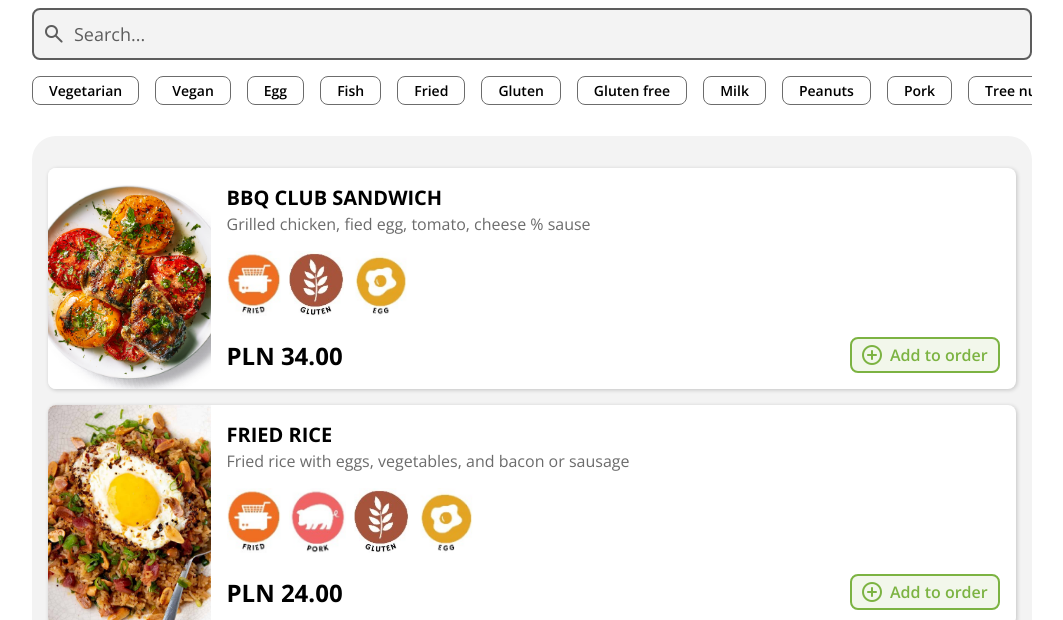
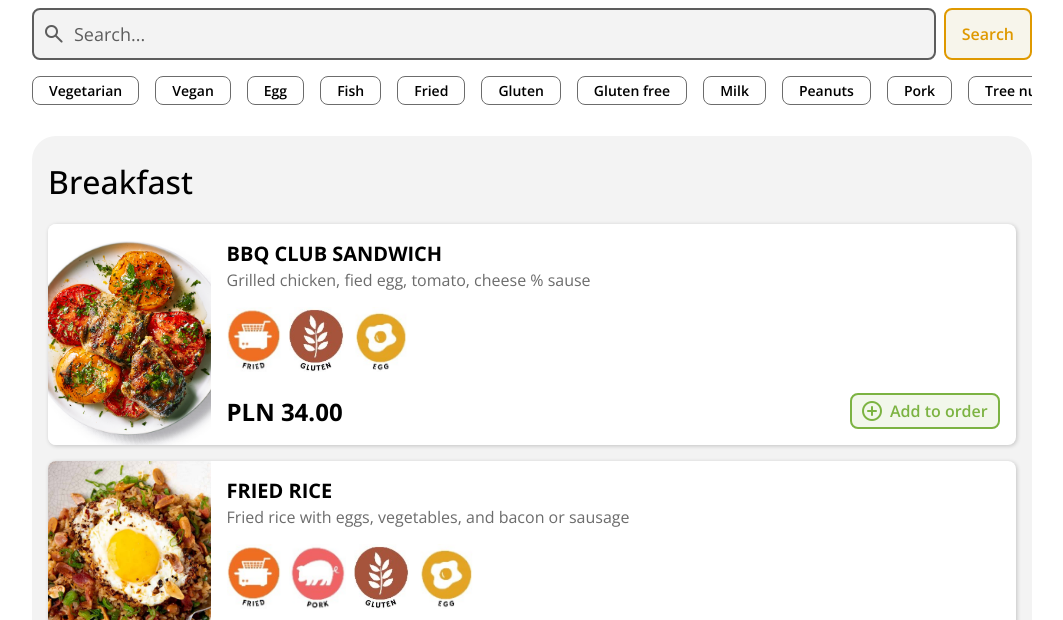
Before and after one commit to BronekHub/web-menu, a website with bundled scripts: page index.html in a window 1280 px wide. Shown: the top 620 px of the page, without its empty margins (108-1171 px from the left). Built offline with nearby package versions, Linux system fonts and the light colour scheme; files whose address does not match are found by name.

Commit message:
Add categories + code refactoring

```diff
--- a/index.html
+++ b/index.html
@@ -20,11 +20,16 @@
     <div id="app" style="max-width: 1000px; margin: auto;">
 
         <template id="search-input-template">
-            <div style="position: relative;">
-                <input id="search-input" class="search-input" type="text" placeholder="Search..." />
-                <span class="material-symbols-rounded">
-                    search
-                </span>
+            <div>
+                <form style="display: flex;">
+                    <div style="position: relative; width: 100%">
+                        <input id="search-input" class="search-input" type="text" placeholder="Search..." />
+                        <span class="material-symbols-rounded">
+                            search
+                        </span>
+                    </div>
+                    <button class="btn btn-search" type="submit" style="margin-left: 8px; height: auto; padding: 0 16px;">Search</button>
+                </form>
             </div>
         </template>
 
@@ -44,6 +49,10 @@
         <div id="menu-list-container">
 
         </div>
+
+        <template id="menu-item-header-template">
+            <h1 class="menu-item-header-name" style="font-weight: 500; font-size: 32px; margin-top: 24px;"></h2>
+        </template>
 
         <template id="menu-item-template">
             <div class="menu-list-item-container" style="max-height: 30s0px;">
--- a/src/components/menu-item.ts
+++ b/src/components/menu-item.ts
@@ -46,3 +46,20 @@ export class MenuItem extends Component<HTMLDivElement, HTMLDivElement> {
       });
     }
 }
+
+export class MenuItemHeader extends Component<HTMLDivElement, HTMLDivElement> {
+  private headerName: string;
+
+  constructor(hostId: string, headerName: string) {
+    super("menu-item-header-template", hostId, false, headerName);
+    this.headerName = headerName;
+
+    this.renderContent();
+  }
+
+  configure(): void {}
+
+  renderContent(): void {
+    this.element.textContent = this.headerName;
+  }
+}
--- a/src/components/search-input.ts
+++ b/src/components/search-input.ts
@@ -1,5 +1,4 @@
 import { Component } from "../models/component.js";
-
 
 export class SearchInput extends Component<HTMLDivElement, HTMLFormElement> {
     private searchInputElement: HTMLInputElement;
@@ -7,17 +6,16 @@ export class SearchInput extends Component<HTMLDivElement, HTMLFormElement> {
 
     constructor(onUpdateValueListener: (value: string) => void) {
       super("search-input-template", "app", true, "search-input-root");
-      this.searchInputElement = this.element.querySelector(
-        "#search-input"
-      )! as HTMLInputElement;
+
+      this.searchInputElement = this.element.querySelector("#search-input")! as HTMLInputElement;
       this.configure();
       this.onUpdateValueListener = onUpdateValueListener;
     }
 
     configure(): void {
-      this.searchInputElement.addEventListener("change", (event) => {
-        const input = event.target as HTMLInputElement;
-        const value = input.value;
+      this.element.addEventListener('submit', (event: Event) => {
+        event.preventDefault();
+        const value = this.searchInputElement.value;
         this.onUpdateValueListener(value);
       });
     }
@@ -26,5 +24,5 @@ export class SearchInput extends Component<HTMLDivElement, HTMLFormElement> {
 
     getCurrentValue(): string {
       return this.searchInputElement.value;
-      }
+    }
   }
--- a/src/data/menu-items.ts
+++ b/src/data/menu-items.ts
@@ -132,7 +132,7 @@ export const menuItems = [
     "Carrot & apple / Orange & Raspberry",
     9,
     [],
-    MenuItemCategory.BEVERAGE
+    MenuItemCategory.COCKTAILS
   ),
   new MenuItemModel(
     "cappucino",
@@ -140,7 +140,7 @@ export const menuItems = [
     "",
     11,
     ["milk", "tree_nuts"],
-    MenuItemCategory.BEVERAGE,
+    MenuItemCategory.COFFEES,
     "./assets/food_images/cappucino.png"
   ),
   new MenuItemModel(
@@ -149,7 +149,7 @@ export const menuItems = [
     "",
     9,
     ["milk", "tree_nuts"],
-    MenuItemCategory.BEVERAGE,
+    MenuItemCategory.COFFEES,
     "./assets/food_images/latte.png"
   ),
   new MenuItemModel(
@@ -158,7 +158,7 @@ export const menuItems = [
     "",
     10,
     ["milk", "tree_nuts"],
-    MenuItemCategory.BEVERAGE,
+    MenuItemCategory.COFFEES,
     "./assets/food_images/flat_white.png"
   ),
   new MenuItemModel(
@@ -167,7 +167,7 @@ export const menuItems = [
     "",
     12,
     ["milk", "tree_nuts"],
-    MenuItemCategory.BEVERAGE,
+    MenuItemCategory.COFFEES,
     "./assets/food_images/mocha.png"
   ),
   new MenuItemModel(
@@ -176,7 +176,7 @@ export const menuItems = [
     "Black tea / herbal tea",
     8,
     [],
-    MenuItemCategory.BEVERAGE,
+    MenuItemCategory.TEAS,
     "./assets/food_images/tea.png"
   ),
 ];
--- a/src/models/menu-item.ts
+++ b/src/models/menu-item.ts
@@ -1,7 +1,9 @@
 export enum MenuItemCategory {
-    BREAKFAST,
-    SWEET_BREAKFAST,
-    BEVERAGE,
+    BREAKFAST = "Breakfast",
+    SWEET_BREAKFAST = "Sweet breakfast",
+    COFFEES = "Coffees",
+    TEAS = "Teas",
+    COCKTAILS = "Cocktails",
 }
 
 export class MenuItemModel {
--- a/src/state/menu-list-state.ts
+++ b/src/state/menu-list-state.ts
@@ -1,4 +1,4 @@
-import { MenuItem } from "../components/menu-item.js";
+import { MenuItem, MenuItemHeader } from "../components/menu-item.js";
 import { MenuItemModel } from "../models/menu-item.js";
 
 export class MenuListState {
@@ -22,8 +22,13 @@ export class MenuListState {
     const container = document.getElementById("menu-list-container")!;
     container.innerHTML = "";
 
-    this.menuItems.forEach((item) => {
-      new MenuItem("menu-list-container", item);
+    const categories = Array.from(new Set(menuItems.map(item => item.foodCategory)));
+
+    categories.forEach(category => {
+      new MenuItemHeader("menu-list-container", category.toString());
+      this.menuItems.filter(item => item.foodCategory == category).forEach((item) => {
+        new MenuItem("menu-list-container", item);
+      });
     });
   }
 }
--- a/src/styles/app.css
+++ b/src/styles/app.css
@@ -117,9 +117,11 @@ button {
 #menu-list-container {
     margin-top: 16px;
     background-color: #F3F3F3;
-    padding: 16px;
+    padding: 0 16px 16px 16px;
     border-radius: 24px;
     height: 100%;
+    display: inline-block;
+    width: 100%;
 }
 
 .menu-list-item-container .menu-item-image {
@@ -178,6 +180,20 @@ button {
     align-items: center;
 }
 
+.btn.btn-search {
+    color: #df9900;
+    border: solid 2px #df9900;
+    background-color: rgba(179, 156, 66, 0.1);
+    transition-duration: 0.3s;
+    margin-left: 8px;
+    height: auto;
+    padding: 0 16px;
+}
+
+.btn.btn-search:hover {
+    background-color: rgba(150, 109, 38, 0.2);
+}
+
 .btn.btn-primary {
     color: #7CB342;
     border: solid 2px #7CB342;
--- a/src/util/filter.ts
+++ b/src/util/filter.ts
@@ -3,15 +3,19 @@ import { FilterModel } from "../models/filter.js";
 import { MenuItemModel } from "../models/menu-item.js";
 
 export function filterMenuListData(searchValue: string, filterItems: FilterModel[]): MenuItemModel[] {
+    let result: MenuItemModel[] = [];
+    const lowerCasedSearchValue = searchValue.toLowerCase().trim();
     const selectedFilterCodes = filterItems.filter((item) => { return item.isSelected; }).map((item) => item.code);
 
     const filteredMenuList = menuItems.filter((menuItem) => {
       return selectedFilterCodes.length == 0 || selectedFilterCodes.every(filterCode => menuItem.allergenCodes.includes(filterCode));
     });
 
-    const newList = filteredMenuList.filter((item) => {
-      return searchValue === '' || (item.name.toLowerCase().includes(searchValue.toLowerCase()) || item.description.toLowerCase().includes(searchValue.toLowerCase()));
+    result = filteredMenuList.filter((item) => {
+      return lowerCasedSearchValue === '' || (item.name.toLowerCase().includes(lowerCasedSearchValue)
+      || item.description.toLowerCase().includes(lowerCasedSearchValue)
+      || item.foodCategory.toLowerCase().includes(lowerCasedSearchValue));
     });
 
-    return newList;
+    return result;
 }
```
Also changed, not shown: 6 other files.
